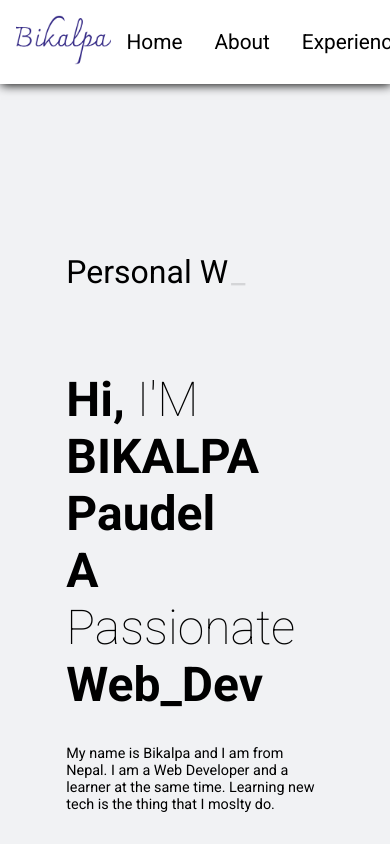
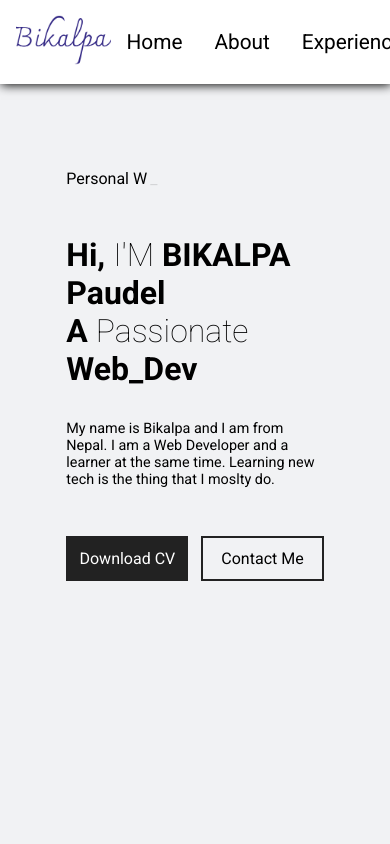
Before and after one commit to Bikalpa-Paudel/Main-Portfolio-Site, a React (Create React App) app: page / in a window 390 px wide. Shown: the top 844 px of the page. Built offline with nearby package versions, Linux system fonts and the light colour scheme.

Commit message:
making mobile friendly home section

```diff
--- a/src/components/home/Hero.css
+++ b/src/components/home/Hero.css
@@ -59,48 +59,22 @@
 }
 
 
+/* Mobile */
 @media  screen and (max-width: 800px) {
+    .hero{
+        top: 20%;
+    }
         .greet{
-            margin-bottom: 5rem;
+            font-size: 1rem;
+            margin-bottom: 3rem;
+        }
+
+        .intro{
             font-size: 2rem;
         }
 
-        .thin{
-            font-weight: 100;
-        }
-
-        .intro{
-            font-weight: 700;
-            font-size: 3rem;
-        }
-
-        .intro3{
-            font-weight: 400;
-            margin-top: 2rem;
-            font-size: .9rem;
-        }
-
-        .btns{
-            margin-top: 3rem;
-            display: flex;
-        }
 
         .btn{
-            padding: 1rem;
-            width: 50%;
-            display: flex;
-            align-items: center;
-            justify-content: center;
+            padding: .7rem;
         }
-
-        .download-btn{
-            background-color: #222222;
-            color: #FFFFFF;
-            margin-right: .8rem;
-
-        }
-
-        .contact-btn{
-            border: 2px solid #222222;
-        }
-}
+    }
```
